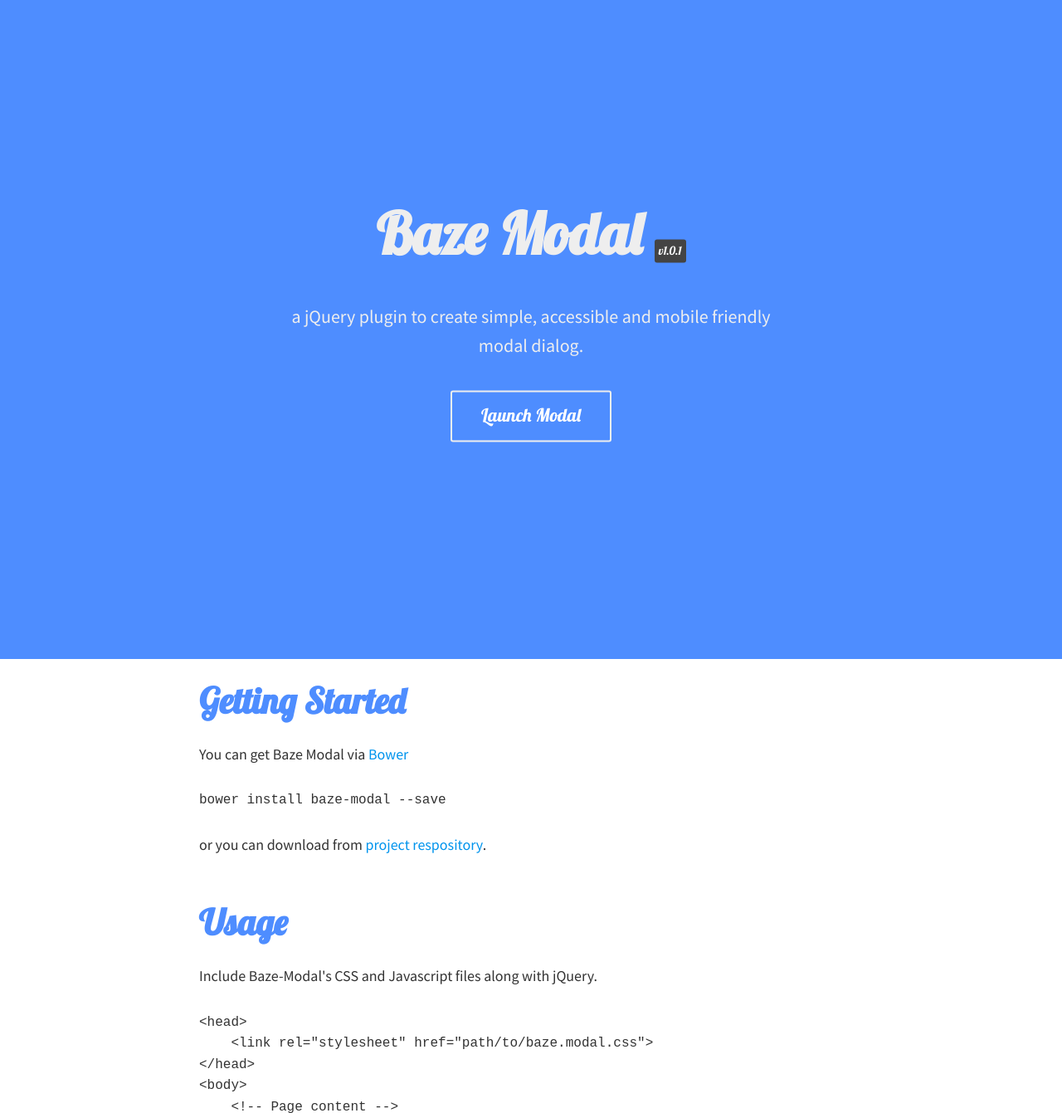
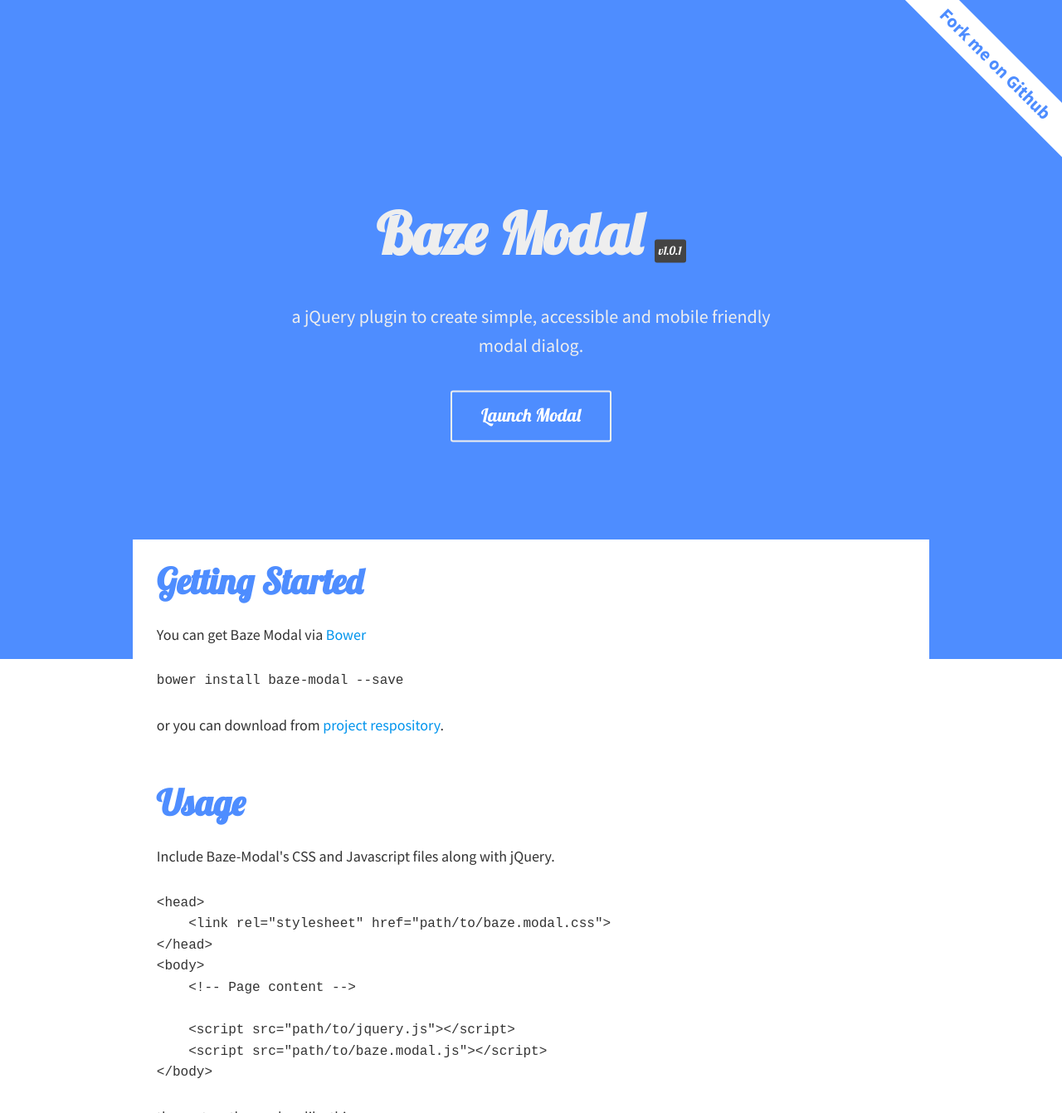
Before and after one commit to ImBobby/baze-modal, a website: page index.html in a window 1280 px wide. Shown: the part 6-1347 px from the top of the page at 83% size. Drawn offline with nearby package versions, Linux system fonts and the light colour scheme.

Commit message:
add github ribbon

```diff
--- a/dev/sass/main.scss
+++ b/dev/sass/main.scss
@@ -35,7 +35,6 @@
 
 body {
     color: #eee;
-    background: #4e8dff;
 }
 
 a {
@@ -69,7 +68,7 @@
 
 .container {
     width: 95%;
-    max-width: 800px;
+    max-width: 960px;
     margin: 0 auto;
 }
 
@@ -81,7 +80,9 @@
 .main-section {
     position: relative;
     height: 100vh;
+    overflow: hidden;
     font-size: 22px;
+    background: #4e8dff;
 }
 
 .main-section-content {
@@ -106,13 +107,25 @@
 }
 
 .doc {
-    padding: $space 0;
+    padding: $space;
     color: #333;
     background: #fff;
+    transform: translateY( $space*-5 );
 
     section {
         margin-bottom: $space*2;
     }
+}
+
+.fork {
+    position: absolute;
+    top: 0;
+    right: 0;
+    padding: $space/4 $space*2;
+    color: #4e8dff;
+    background: #fff;
+    transform: rotate(45deg) translate(35px, -120px);
+    transform-origin: bottom left;
 }
 
 pre {
--- a/index.html
+++ b/index.html
@@ -34,10 +34,13 @@
                 <p>You look awesome today by the way. (If you're a dude, #nohomo)</p>
             </div>
         </div>
+
+        <a class="fork" href="//github.com/ImBobby/baze-modal"><b>Fork me on Github</b></a>
     </section>
 
-    <div class="doc">
-        <div class="container">
+
+    <div class="container">
+        <div class="doc">
             <section>
                 <h2 class="heading h1">Getting Started</h2>
 
```
Also changed, not shown: assets/css/main.css, 1 other file.
